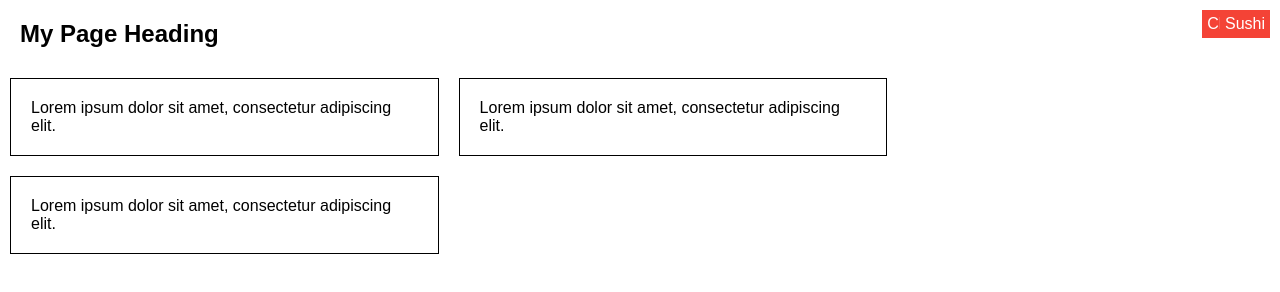
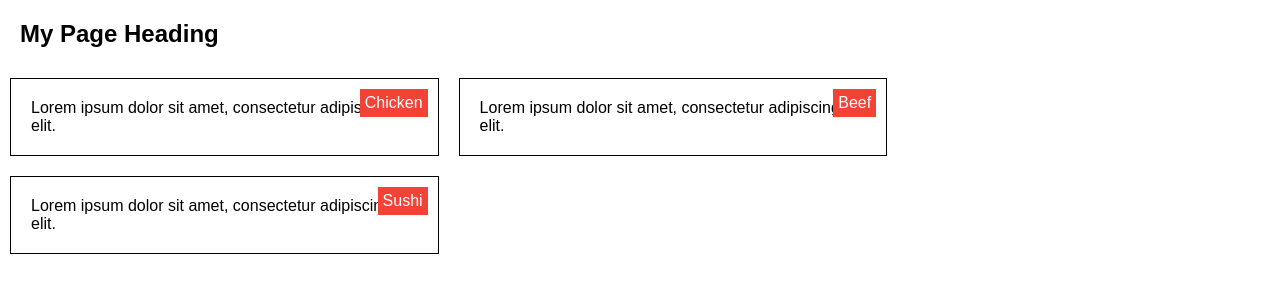
Before and after one commit to mihalykrich/module2-solution, a plain HTML site: page index.html in a window 1280 px wide. Drawn offline with Linux system fonts and the light colour scheme.

Commit message:
Update style.css

```diff
--- a/css/style.css
+++ b/css/style.css
@@ -18,6 +18,7 @@ body, h1, p {
 .section {
   border: 1px solid black;
   margin: 10px;
+  position: relative; /* Add this line */
 }
 
 .section-title {
```
Lines whose indentation alone changed are shown as unchanged.
